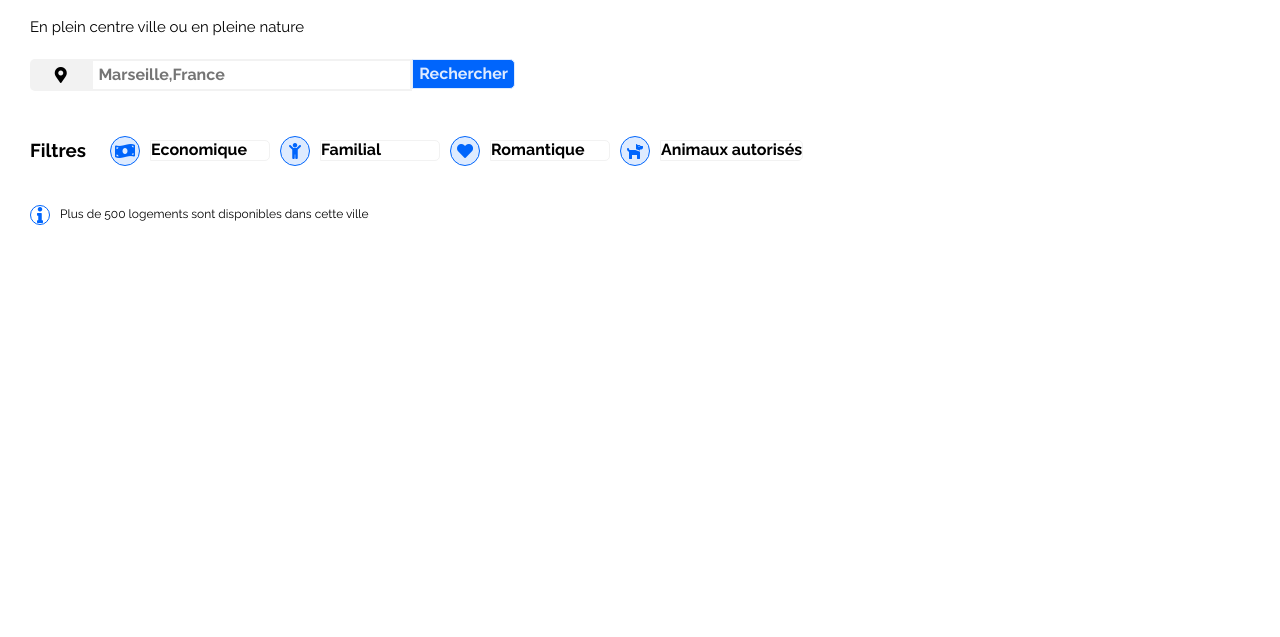
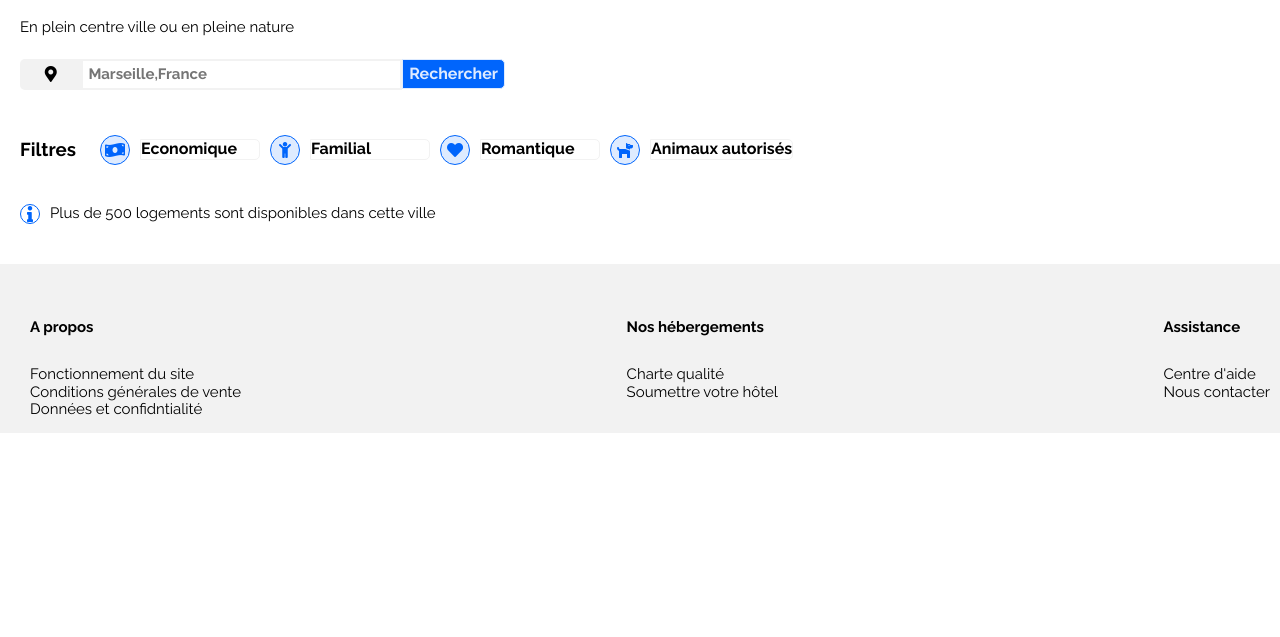
Before and after one commit to VSABernard/P2Booki, a plain HTML site: page index.html in a window 1280 px wide. Shown: the part 163-800 px from the top of the page. Drawn offline with nearby package versions, Linux system fonts and the light colour scheme.

Commit message:
P2 - footer

```diff
--- a/css/style.css
+++ b/css/style.css
@@ -12,7 +12,6 @@
     flex-direction: column;
     width: 100%;
     height: 100%;
-    margin: 0px 10px;
 }
 
 /* HEADER */
@@ -117,6 +116,7 @@ h2{
     border: 2px solid #f2f2f2;
     font-weight: bold;
     padding: 5px;
+    font-size: 15px;
 }
 
 .btn{                                                   /* BUTTON DE RECHERCHE */
@@ -205,7 +205,64 @@ h2{
 
 h5{
     display: flex;
-    font-size: 12px;
+    font-size: 15px;
     font-weight: normal;
     margin: 0px 10px;
 }
+
+
+
+
+
+
+
+
+/* FOOTER */
+footer{
+    display: flex;
+    justify-content: space-between;
+    padding-top: 40px;
+    font-size: 15px;
+    background-color: #F2F2F2;
+}
+
+footer ul{
+    margin-left: 20px;
+    display: inline-block;
+    padding-inline-start: 0px;
+}
+
+footer li{
+    list-style: none;
+    font-size: 15px;
+    text-align: left;
+
+}
+
+footer a{
+    text-decoration: none;
+    font-weight: normal;
+    padding: 40px 10px;
+    color: black;
+}
+
+footer a:hover{
+    color: #0065FC;
+}
+
+.foot{
+    margin-left: 30px;
+    font-weight: bold;
+}
+
+#propos{
+flex: 3;
+}
+
+#hebergements{
+flex: 2;
+}
+
+#assistance{
+flex: 1;
+}
--- a/index.html
+++ b/index.html
@@ -14,7 +14,7 @@
         </head>
 
     <body>
-            <div class="main">
+        <div class="main">
             <header>
                 <!--logo et barres de navigation-->
                 <div class="title">
@@ -49,16 +49,39 @@
                         <i id="info" class="fas fa-info" aria-hidden="true" style="color: #0065fc;"></i> <h5>Plus de 500 logements sont disponibles dans cette ville</h5>
                     </div>
                  </div>
+            </header>
+            <section>
 
-            </header>
+            </section>
+            <section>
 
+            </section>
 
+            <footer>
+                    <div class="propos">
+                        <p class="foot">A propos</p>
+                        <ul>
+                            <li><a href="fonctionnement">Fonctionnement du site</a></li>
+                            <li><a href="conditions">Conditions générales de vente</a></li>
+                            <li><a href="donnees">Données et confidntialité</a></li>
+                        </ul>
+                    </div>
+                    <div class="hebergements">
+                        <p class="foot">Nos hébergements</p>
+                        <ul>
+                            <li><a href="charte">Charte qualité</a></li>
+                            <li><a href="soumettre">Soumettre votre hôtel</a></li>
+                        </ul>
+                    </div>
+                    <div class="assistance">
+                        <p class="foot">Assistance</p>
+                        <ul>
+                            <li><a href="aide">Centre d'aide</a></li>
+                            <li><a href="contacter">Nous contacter</a></li>
+                        </ul>
+                    </div>
+
+            </footer>
         </div>
-
-
     </body>
-
-    <footer>
-
-    </footer>
 </html>
```
